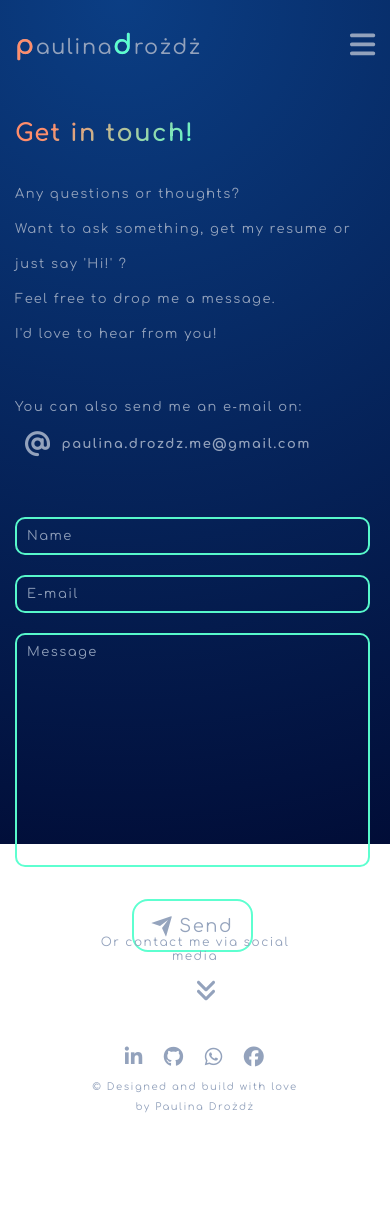
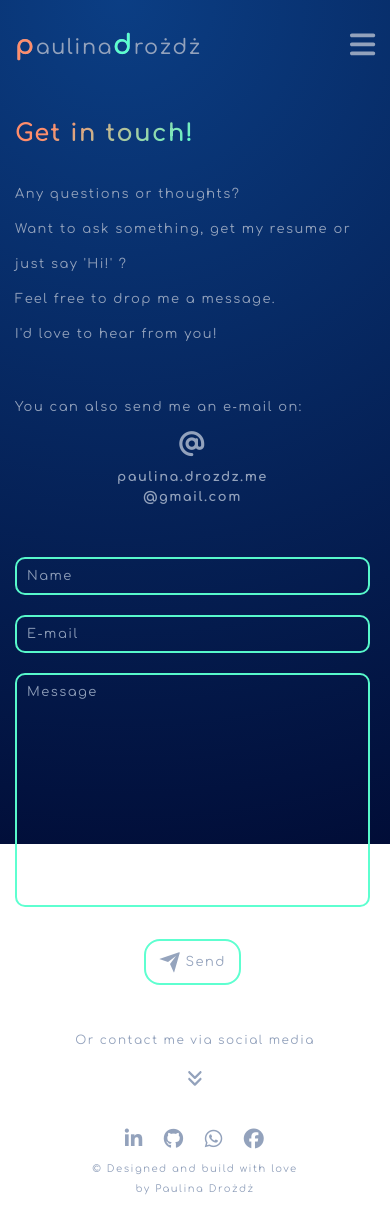
Before and after one commit to Paulina594/Portfolio, a React (Create React App) app: page /contact in a window 390 px wide. Before the commit the page ends 1132 px from the top, so only its background shows below. Built offline with nearby package versions, Linux system fonts and the light colour scheme.

Commit message:
social-wrapper on contact page positioned with flex

```diff
--- a/src/App.scss
+++ b/src/App.scss
@@ -1,15 +1,15 @@
 body {
   max-width: 100vw;
-  overflow-x: hidden;}
-
+  overflow-x: hidden;
+}
 
 
 .bg {
   position: fixed;
   top: 0;
   left: 0;
-  width: 100vw;
-  height: 100vh;
+  min-width: 100vw;
+  min-height: 100vh;
 
   /* ff 3.6+ */
   background: -moz-radial-gradient(circle at 31% 0%, rgba(11, 62, 132, 1) 0%, rgba(1, 13, 55, 1) 100%);
@@ -28,7 +28,7 @@ body {
 
   background-size: cover;
   background-position: center;
-z-index: -100;
+  z-index: -100;
 }
 
 .container {
@@ -175,6 +175,7 @@ a {
     opacity: 1;
   }
 }
+
 @keyframes slide-in-left {
   0% {
     -webkit-transform: translateX(-1000px);
@@ -205,6 +206,7 @@ a {
     opacity: 1;
   }
 }
+
 @keyframes slide-in-fwd-center {
   0% {
     -webkit-transform: translateZ(-1400px);
@@ -231,6 +233,7 @@ a {
     opacity: 1;
   }
 }
+
 @keyframes fade-in {
   0% {
     opacity: 0;
--- a/src/components/contactFormView/ContactFormView.scss
+++ b/src/components/contactFormView/ContactFormView.scss
@@ -8,10 +8,7 @@ form {
   textarea {
     resize: none;
     width: 100%;
-    @media screen and (max-width: 1640px) {
-
-    }
-    @media screen and (max-width: 1200px) {
+    @media screen and (max-width: 1400px) {
       width: 100%;
     }
   }
@@ -58,6 +55,10 @@ button.submitBtn {
   overflow: hidden;
   cursor: pointer;
   transition: all 0.2s;
+  @media screen and (max-width: 576px) {
+    font-size: 13px;
+  }
+
 
   &:hover .svg-wrapper {
     animation: fly-1 0.6s ease-in-out infinite alternate;
--- a/src/pages/contactPage/ContactPage.scss
+++ b/src/pages/contactPage/ContactPage.scss
@@ -35,6 +35,12 @@
       font-weight: bolder;
       width: fit-content;
       cursor: pointer;
+      @media screen and (max-width: 576px) {
+        display: block;
+        margin: 0 auto;
+        text-align: center;
+        width: auto;
+      }
 
       .fa-at {
         font-size: 40px;
@@ -44,9 +50,22 @@
         }
       }
 
+
       a {
         display: flex;
         align-items: center;
+        @media screen and (max-width: 576px) {
+          display: block;
+          margin: 0 auto;
+        }
+
+
+        .email {
+          @media screen and (max-width: 576px) {
+            display: block;
+            line-height: 20px;
+          }
+        }
       }
 
       &:hover {
@@ -75,49 +94,50 @@
 }
 
 .social-wrapper {
-  padding-top: 100px;
+  display: flex;
+  flex-direction: column;
+  justify-content: center;
+  align-items: center;
+  width: 100vw;
+  padding-bottom: 150px;
   color: var(--color-additonal);
   font-size: 18px;
 
-  @media screen and (max-width: 1200px) {
-    width: fit-content;
-  }
   @media screen and (max-width: 576px) {
-    width: fit-content;
     font-size: 14px;
+    padding-bottom: 120px;
   }
 
 
   .social-section {
-    position: absolute;
-    bottom: 90px;
-    left: 50%;
-    width: 400px;
-    height: 100px;
-
-    @media screen and (max-width: 1200px) {
-      width: fit-content;
-    }
+    position: relative;
+    width: 100%;
+    margin: 0 auto;
+    display: flex;
+    justify-content: center;
+    align-items: center;
     @media screen and (max-width: 576px) {
-      bottom: 65px;
-      width: fit-content;
       font-size: 12px;
     }
+
     &.bounce-in-top {
-    -webkit-animation: bounce-in-top 1.6s 1.2s both;
-    animation: bounce-in-top 1.6s 1.2s both;
-  }
+      -webkit-animation: bounce-in-top 1.6s 1.2s both;
+      animation: bounce-in-top 1.6s 1.2s both;
+    }
 
     .social-contact {
       text-align: center;
+      padding-bottom: 15px;
     }
 
     .arrows {
-      position: relative;
-      bottom: 0;
-      left: 50%;
+      position: absolute;
       font-size: 1.5rem;
       animation: arrow 3s infinite linear;
+
+      @media screen and (max-width: 576px) {
+        font-size: 18px;
+      }
     }
   }
 }
@@ -125,34 +145,33 @@
 
 @keyframes arrow {
   0% {
-    bottom: -15px;
+    bottom: -25px;
   }
   10% {
-    bottom: -20px;
+    bottom: -30px;
   }
   20% {
-    bottom: -15px;
+    bottom: -25px;
   }
   30% {
-    bottom: -15px
+    bottom: -25px
   }
   40% {
-    bottom: -20px;
+    bottom: -30px;
   }
   50% {
-    bottom: -15px;
+    bottom: -25px;
   }
   100% {
-    bottom: -15px;
+    bottom: -25px;
   }
 }
 
 
-
 @-webkit-keyframes bounce-in-top {
   0% {
-    -webkit-transform: translate(-50%, -500px);
-    transform: translate(-50%, -500px);
+    -webkit-transform: translate(0, -500px);
+    transform: translate(0, -500px);
     -webkit-animation-timing-function: ease-in;
     animation-timing-function: ease-in;
     opacity: 0;
@@ -165,90 +184,91 @@
     opacity: 1;
   }
   55% {
-    -webkit-transform: translate(-50%, -65px);
-    transform: translate(-50%, -65px);
+    -webkit-transform: translate(0, -65px);
+    transform: translate(0, -65px);
     -webkit-animation-timing-function: ease-in;
     animation-timing-function: ease-in;
   }
   72% {
-    -webkit-transform: translate(-50%, 0);
-    transform: translate(-50%, 0);
+    -webkit-transform: translate(0, 0);
+    transform: translate(0, 0);
     -webkit-animation-timing-function: ease-out;
     animation-timing-function: ease-out;
   }
   81% {
-    -webkit-transform: translate(-50%, -28px);
-    transform: translate(-50%, -28px);
+    -webkit-transform: translate(0, -28px);
+    transform: translate(0, -28px);
     -webkit-animation-timing-function: ease-in;
     animation-timing-function: ease-in;
   }
   90% {
-    -webkit-transform: translate(-50%, 0);
-    transform: translate(-50%, 0);
+    -webkit-transform: translate(0, 0);
+    transform: translate(0, 0);
     -webkit-animation-timing-function: ease-out;
     animation-timing-function: ease-out;
   }
   95% {
-    -webkit-transform: translate(-50%, -8px);
-    transform: translate(-50%, -8px);
+    -webkit-transform: translate(0, -8px);
+    transform: translate(0, -8px);
     -webkit-animation-timing-function: ease-in;
     animation-timing-function: ease-in;
   }
   100% {
-    -webkit-transform: translate(-50%, 0);
-    transform: translate(-50%, 0);
+    -webkit-transform: translate(0, 0);
+    transform: translate(0, 0);
     -webkit-animation-timing-function: ease-out;
     animation-timing-function: ease-out;
   }
 }
+
 @keyframes bounce-in-top {
   0% {
-    -webkit-transform: translate(-50%, -500px);
-    transform: translate(-50%, -500px);
+    -webkit-transform: translate(0, -500px);
+    transform: translate(0, -500px);
     -webkit-animation-timing-function: ease-in;
     animation-timing-function: ease-in;
     opacity: 0;
   }
   38% {
-    -webkit-transform: translate(-50%, 0);
-    transform: translate(-50%, 0);
+    -webkit-transform: translate(0, 0);
+    transform: translate(0, 0);
     -webkit-animation-timing-function: ease-out;
     animation-timing-function: ease-out;
     opacity: 1;
   }
   55% {
-    -webkit-transform: translate(-50%, -65px);
-    transform: translate(-50%, -65px);
+    -webkit-transform: translate(0, -65px);
+    transform: translate(0, -65px);
     -webkit-animation-timing-function: ease-in;
     animation-timing-function: ease-in;
   }
   72% {
-    -webkit-transform: translate(-50%, 0);
-    transform: translate(-50%, 0);
+    -webkit-transform: translate(0, 0);
+    transform: translate(0, 0);
     -webkit-animation-timing-function: ease-out;
     animation-timing-function: ease-out;
   }
   81% {
-    -webkit-transform: translate(-50%, -28px);
-    transform: translate(-50%, -28px);
+    -webkit-transform: translate(0, -28px);
+    transform: translate(0, -28px);
     -webkit-animation-timing-function: ease-in;
     animation-timing-function: ease-in;
   }
   90% {
-    -webkit-transform: translate(-50%, 0);
-    transform: translate(-50%, 0);
+    -webkit-transform: translate(0, 0);
+    transform: translate(0, 0);
     -webkit-animation-timing-function: ease-out;
     animation-timing-function: ease-out;
   }
   95% {
-    -webkit-transform: translate(-50%, -8px);
-    transform: translate(-50%, -8px);
+    -webkit-transform: translate(0, -8px);
+    transform: translate(0, -8px);
     -webkit-animation-timing-function: ease-in;
     animation-timing-function: ease-in;
   }
   100% {
-    -webkit-transform: translate(-50%, 0);
-    transform: translate(-50%, 0);
+    -webkit-transform: translate(0, 0);
+    transform: translate(0, 0);
     -webkit-animation-timing-function: ease-out;
     animation-timing-function: ease-out;
   }
--- a/src/pages/contactPage/ContactPage.tsx
+++ b/src/pages/contactPage/ContactPage.tsx
@@ -10,7 +10,12 @@ export const ContactPage = () => {
   const contact = (
     <a href="&#109;&#97;&#105;&#108;&#116;&#111;&#58;&#112;&#97;&#117;&#108;&#105;&#110;&#97;&#46;&#100;&#114;&#111;&#122;&#100;&#122;&#46;&#109;&#101;&#64;&#103;&#109;&#97;&#105;&#108;&#46;&#99;&#111;&#109;">
       <i className="fa-solid fa-at" />
-      &#112;&#97;&#117;&#108;&#105;&#110;&#97;&#46;&#100;&#114;&#111;&#122;&#100;&#122;&#46;&#109;&#101;&#64;&#103;&#109;&#97;&#105;&#108;&#46;&#99;&#111;&#109;
+      <div className="email">
+        &#112;&#97;&#117;&#108;&#105;&#110;&#97;&#46;&#100;&#114;&#111;&#122;&#100;&#122;&#46;&#109;&#101;
+      </div>
+      <div className="email">
+        &#64;&#103;&#109;&#97;&#105;&#108;&#46;&#99;&#111;&#109;
+      </div>
     </a>
   );
 
@@ -38,7 +43,7 @@ export const ContactPage = () => {
           </div>
         </div>
       </div>
-      <div className="social-wrapper ">
+      <div className="social-wrapper">
         <div className="social-section bounce-in-top">
           <p className="social-contact">Or contact me via social media</p>
           <FontAwesomeIcon className="arrows" icon={faAnglesDown} />
```
